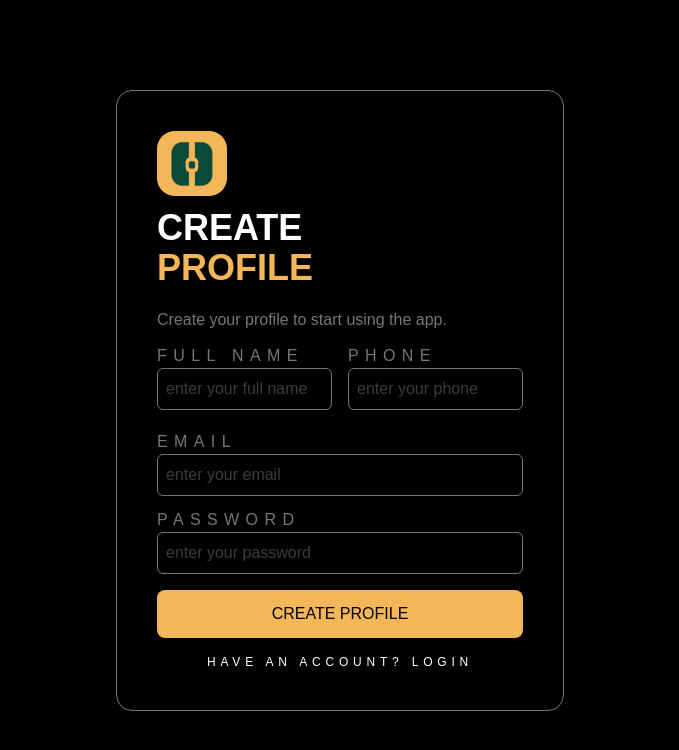
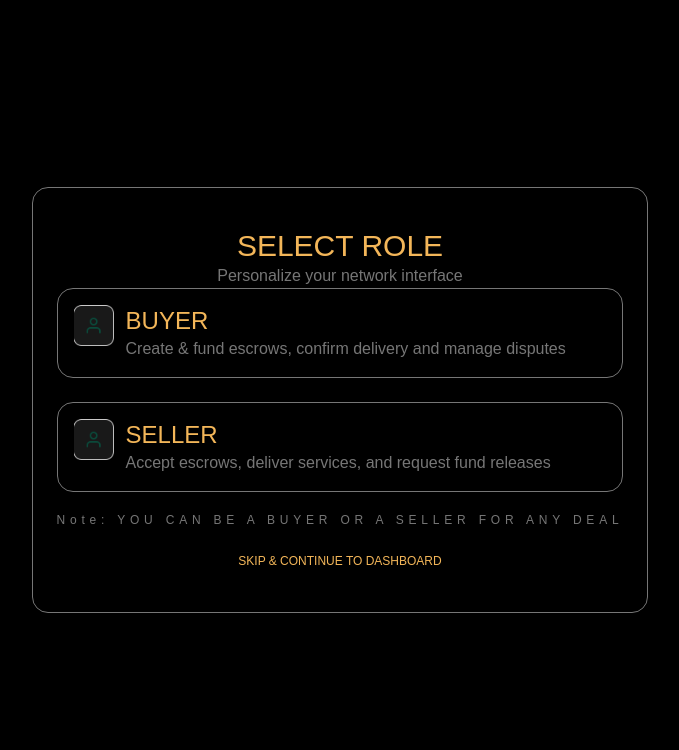
Before and after one commit to escrow-africa/escrow-frontend, a Next.js app: page / in a window 1280 px wide. Shown: the top 750 px of the page, without its empty margins (300-979 px from the left). Built offline with nearby package versions, Linux system fonts and the light colour scheme.

Commit message:
feat: select role

```diff
--- a/app/page.tsx
+++ b/app/page.tsx
@@ -1,11 +1,13 @@
 
+import SelectRole from "@/components/SelectRole";
 import Signup from "./signup/page";
 
 
 export default function Home() {
   return (
     <div className="auth">
-      <Signup />
+      {/* <Signup /> */}
+      <SelectRole />
     </div>
   );
 }
--- /dev/null
+++ b/components/SelectRole.tsx
@@ -0,0 +1,41 @@
+import Link from 'next/link'
+import React from 'react'
+
+const SelectRole = () => {
+  return (
+    <div className='min-h-screen flex items-center justify-center px-4'>
+        <main className='border border-[#767676] rounded-2xl px-6 py-10 '>
+<h1 className='text-[#F3B659] text-3xl text-center'>
+SELECT ROLE
+</h1>
+<p className='text-[#767676] text-center'>Personalize your network interface</p>
+<section className='flex gap-3 border border-[#767676] p-4 rounded-2xl '>
+<div className='w-10'>
+    <img src="/profile.png" alt="profile" />
+</div>
+<div>
+    <h1 className=' text-[#F3B659] text-2xl' >BUYER</h1>
+    <p className='text-[#767676]'>Create & fund escrows, confirm delivery and manage disputes</p>
+</div>
+</section>
+<section className='flex gap-3 border border-[#767676] p-4 mt-6 rounded-2xl '>
+<div className='w-10'>
+    <img src="/profile.png" alt="profile" />
+</div>
+<div>
+    <h1 className=' text-[#F3B659] text-2xl' >SELLER</h1>
+    <p className='text-[#767676]'>Accept escrows, deliver services, and request fund releases</p>
+</div>
+</section>
+<p className='text-[#767676] text-center text-xs my-5 tracking-[0.4em]'>Note: YOU CAN BE A BUYER OR A SELLER FOR ANY DEAL</p>
+<div className=' text-center'>
+<Link href="/dashboard" className='text-[#F3B659] text-xs' >SKIP & CONTINUE TO DASHBOARD</Link>
+</div>
+
+        </main>
+
+    </div>
+  )
+}
+
+export default SelectRole
```
Also changed, not shown: public/profile.png (added).
